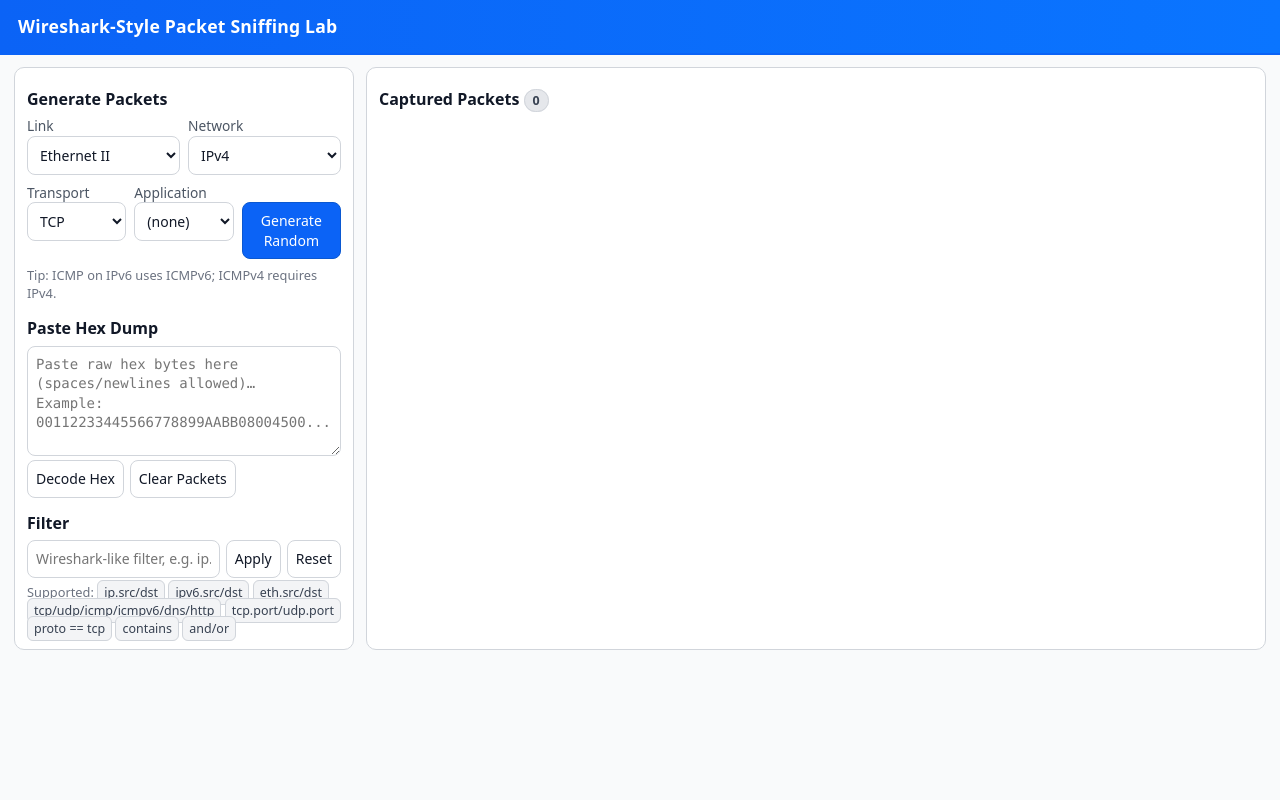
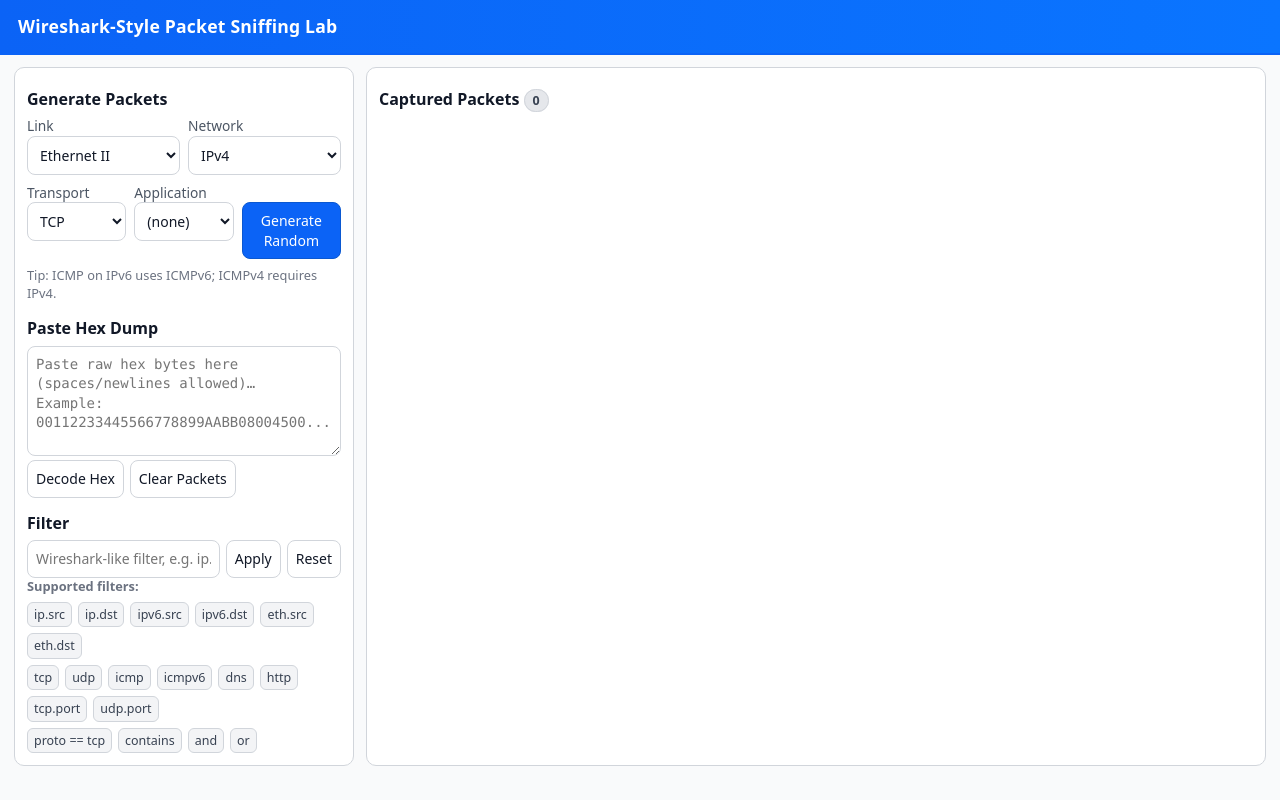
Before and after one commit to 14morpheus14/teaching, a plain HTML site: page packet-sniffing-lab.html in a window 1280 px wide. Drawn offline with Linux system fonts and the light colour scheme.

Commit message:
Update packet-sniffing-lab.html

```diff
--- a/packet-sniffing-lab.html
+++ b/packet-sniffing-lab.html
@@ -117,6 +117,16 @@
   .inline{display:inline-flex;gap:6px;align-items:center}
   .hint{font-size:.8rem;color:#6b7280}
   .toolbar{display:flex;gap:6px;flex-wrap:wrap}
+  .supported {
+    display: flex;
+    flex-wrap: wrap;
+    gap: 6px;
+    margin-top: 6px;
+  }
+  .supported .badge {
+    white-space: nowrap;
+  }
+
   .badge{
     background:#f3f4f6;
     border:1px solid #d1d5db;
@@ -192,9 +202,34 @@
       <button id="btnFilter">Apply</button>
       <button id="btnReset">Reset</button>
     </div>
-    <div class="hint" style="margin-top:6px">
-      Supported: <span class="badge">ip.src/dst</span> <span class="badge">ipv6.src/dst</span> <span class="badge">eth.src/dst</span> <span class="badge">tcp/udp/icmp/icmpv6/dns/http</span> <span class="badge">tcp.port/udp.port</span> <span class="badge">proto == tcp</span> <span class="badge">contains</span> <span class="badge">and/or</span>
+    <div class="hint">
+      <strong>Supported filters:</strong>
+      <div class="supported">
+        <span class="badge">ip.src</span>
+        <span class="badge">ip.dst</span>
+        <span class="badge">ipv6.src</span>
+        <span class="badge">ipv6.dst</span>
+        <span class="badge">eth.src</span>
+        <span class="badge">eth.dst</span>
+      </div>
+      <div class="supported">
+        <span class="badge">tcp</span>
+        <span class="badge">udp</span>
+        <span class="badge">icmp</span>
+        <span class="badge">icmpv6</span>
+        <span class="badge">dns</span>
+        <span class="badge">http</span>
+        <span class="badge">tcp.port</span>
+        <span class="badge">udp.port</span>
+      </div>
+      <div class="supported">
+        <span class="badge">proto == tcp</span>
+        <span class="badge">contains</span>
+        <span class="badge">and</span>
+        <span class="badge">or</span>
+      </div>
     </div>
+
   </div>
 
   <div class="right">
```
